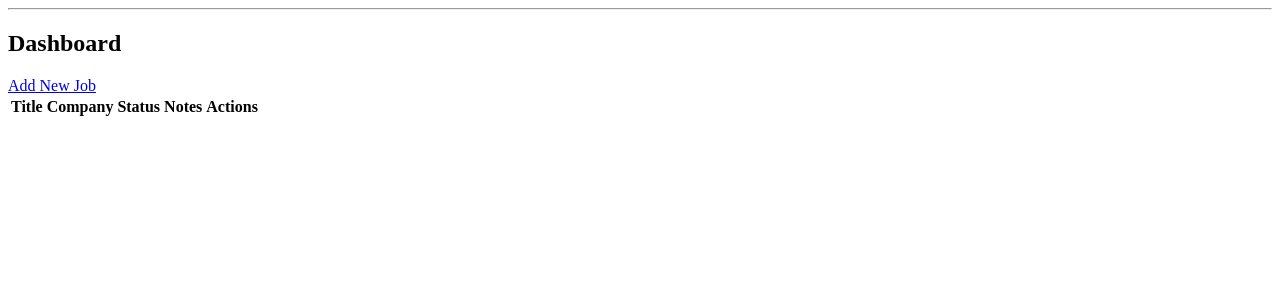
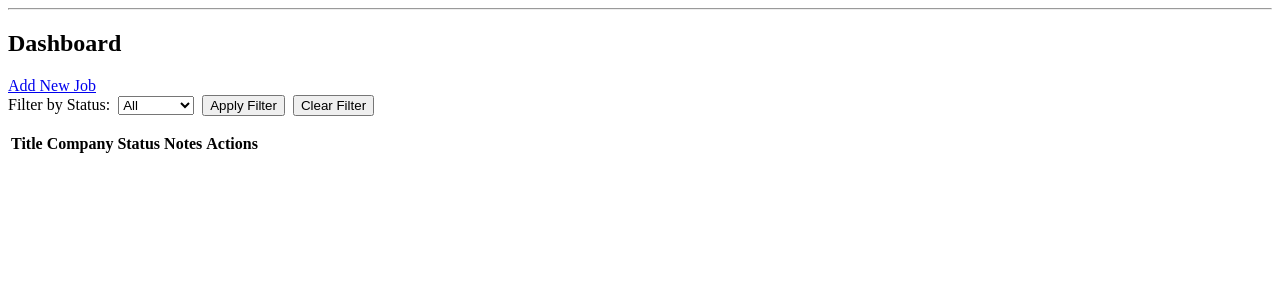
Before and after one commit to rogerpoirierIII/job_tracker, a Flask app: page /dashboard in a window 1280 px wide. Shown: the part 26-326 px from the top of the page. Run offline with Flask 3, Linux system fonts and the light colour scheme; the visitor is signed in with stand-in values (Sample User, id 1); data that the repository does not hold is empty.

Commit message:
Adds a status filter on user dashboard

```diff
--- a/app/routes.py
+++ b/app/routes.py
@@ -1,4 +1,5 @@
-from flask import Blueprint, render_template, redirect, url_for, flash
+from alembic.util import status
+from flask import Blueprint, render_template, redirect, url_for, flash, request
 from werkzeug.security import generate_password_hash, check_password_hash
 
 from .forms import SignupForm, LoginForm, JobForm
@@ -56,8 +57,12 @@ def logout():
 @main.route('/dashboard')
 @login_required
 def dashboard():
-    jobs = Job.query.filter_by(user_id=current_user.id).all()
-    return render_template('dashboard.html', jobs=jobs)
+    status_filter = request.args.get('status') # ex: ?status=Applied
+    if status_filter:
+        jobs = Job.query.filter_by(user_id=current_user.id, status=status_filter).all()
+    else:
+        jobs = Job.query.filter_by(user_id=current_user.id).all()
+    return render_template('dashboard.html', jobs=jobs, status_filter=status_filter)
 
 @main.route("/job/new", methods=['GET', 'POST'])
 @login_required
@@ -72,7 +77,7 @@ def new_job():
         db.session.add(job)
         db.session.commit()
         flash("Job added successfully!", "success")
-        return redirect(url_for("dashboard"))
+        return redirect(url_for("main.dashboard"))
     return render_template("job_form.html", form=form)
 
 @main.route("/job/<int:job_id>/edit", methods=['GET', 'POST'])
@@ -81,7 +86,7 @@ def edit_job(job_id):
     job = Job.query.get_or_404(job_id)
     if job.owner != current_user:
         flash("You do not have permission to edit this job.", "danger")
-        return redirect(url_for("dashboard"))
+        return redirect(url_for("main.dashboard"))
 
     form = JobForm(obj=job)
     if form.validate_on_submit():
@@ -91,7 +96,7 @@ def edit_job(job_id):
         job.notes = form.notes.data
         db.session.commit()
         flash("Job updated!", "success")
-        return redirect(url_for("dashboard"))
+        return redirect(url_for("main.dashboard"))
     return render_template("job_form.html", form=form)
 
 @main.route("/job/<int:job_id>/delete", methods=['POST'])
@@ -100,12 +105,12 @@ def delete_job(job_id):
     job = Job.query.get_or_404(job_id)
     if job.owner != current_user:
         flash("You do not have permission to delete this job.", "danger")
-        return redirect(url_for("dashboard"))
+        return redirect(url_for("main.dashboard"))
 
     db.session.delete(job)
     db.session.commit()
     flash("Job deleted!", "success")
-    return redirect(url_for("dashboard"))
+    return redirect(url_for("main.dashboard"))
 
 @main.route('/')
 def home():
--- a/app/templates/dashboard.html
+++ b/app/templates/dashboard.html
@@ -3,7 +3,23 @@
 {% block content %}
   <h2>Dashboard</h2>
   <a href="{{ url_for('main.new_job') }}">Add New Job</a>
-  <table>
+<form method="get" action="{{ url_for('main.dashboard') }}" style="margin-bottom: 1rem; display: flex; align-items: center; gap: 0.5rem;">
+  <label for="status">Filter by Status:</label>
+  <select name="status" id="status">
+    <option value="">All</option>
+    <option value="Applied" {% if status_filter=='Applied' %}selected{% endif %}>Applied</option>
+    <option value="Interview" {% if status_filter=='Interview' %}selected{% endif %}>Interview</option>
+    <option value="Offer" {% if status_filter=='Offer' %}selected{% endif %}>Offer</option>
+    <option value="Rejected" {% if status_filter=='Rejected' %}selected{% endif %}>Rejected</option>
+  </select>
+
+  <button type="submit">Apply Filter</button>
+  <a href="{{ url_for('main.dashboard') }}"><button type="button">Clear Filter</button></a>
+</form>
+
+
+
+<table>
     <tr>
       <th>Title</th>
       <th>Company</th>
```
